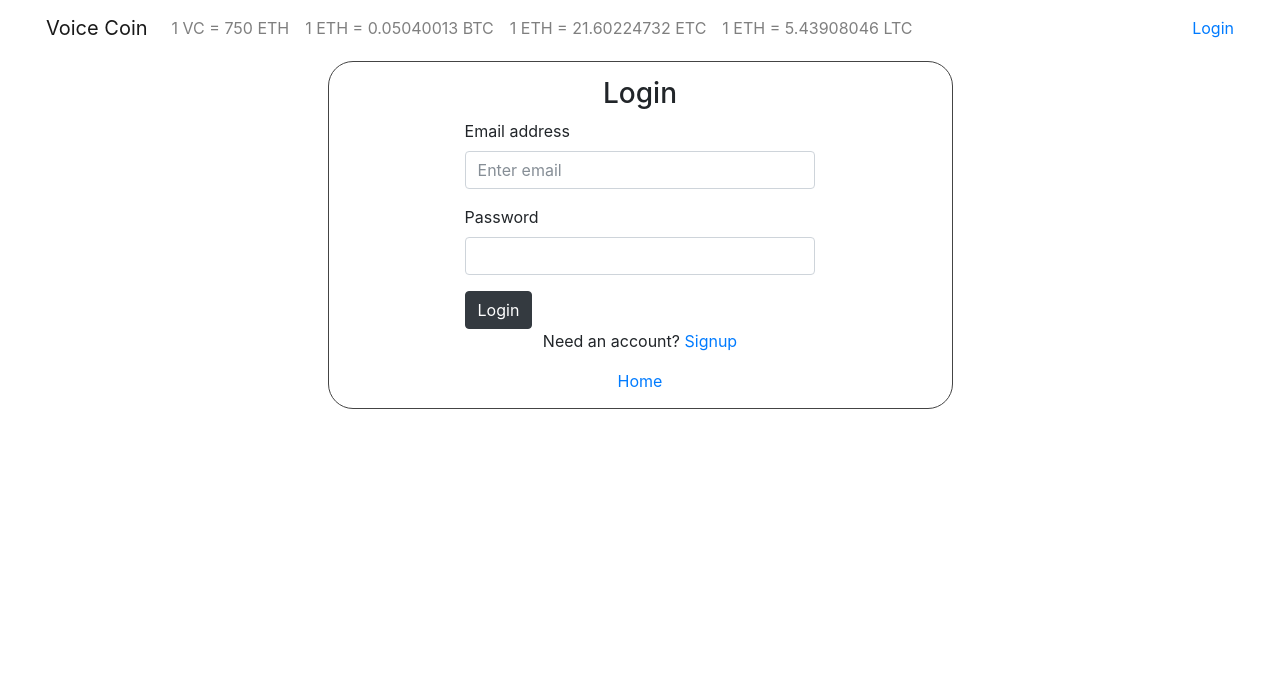
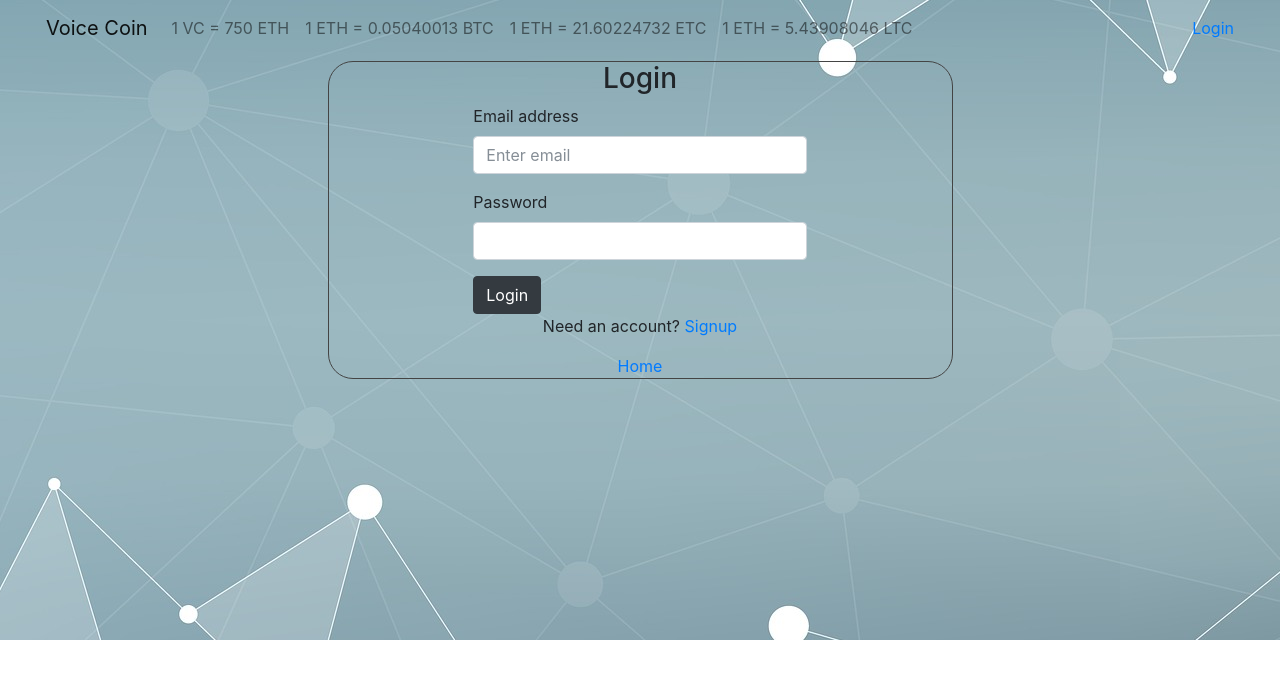
Before and after one commit to voicecoin/Voicecoin-Explorer, a React app: page /login in a window 1280 px wide. Shown: the top 678 px of the page. Built offline with nearby package versions, Linux system fonts and the light colour scheme.

Commit message:
Implements background image

```diff
--- a/public/style.css
+++ b/public/style.css
@@ -1,3 +1,10 @@
+#app {
+  background: url('assets/background.jpg') repeat-y center;
+  background-size: auto;
+  height: 40em;
+  max-width: 100%;
+}
+
 .countdown-timer,
 .join-button {
   margin: 75px 0;
@@ -25,6 +32,6 @@
 .login-control {
   border: solid 1px #444;
   border-radius: 25px;
-  margin: 5px 25% 0;
-  padding: 15px 0;
+  margin: 5px auto 0;
+  padding: auto;
 }
```
Also changed, not shown: public/assets/background.jpg (added).
